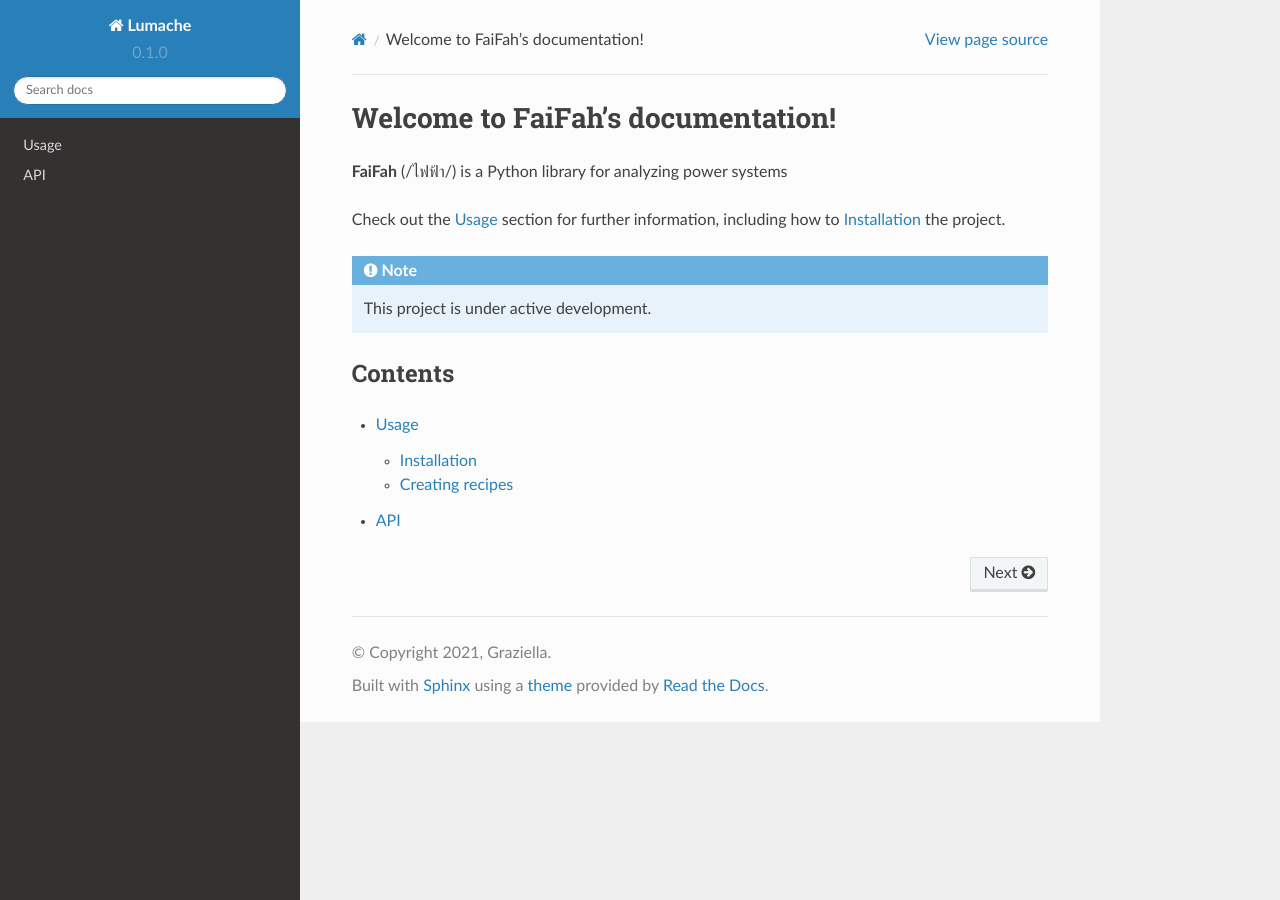
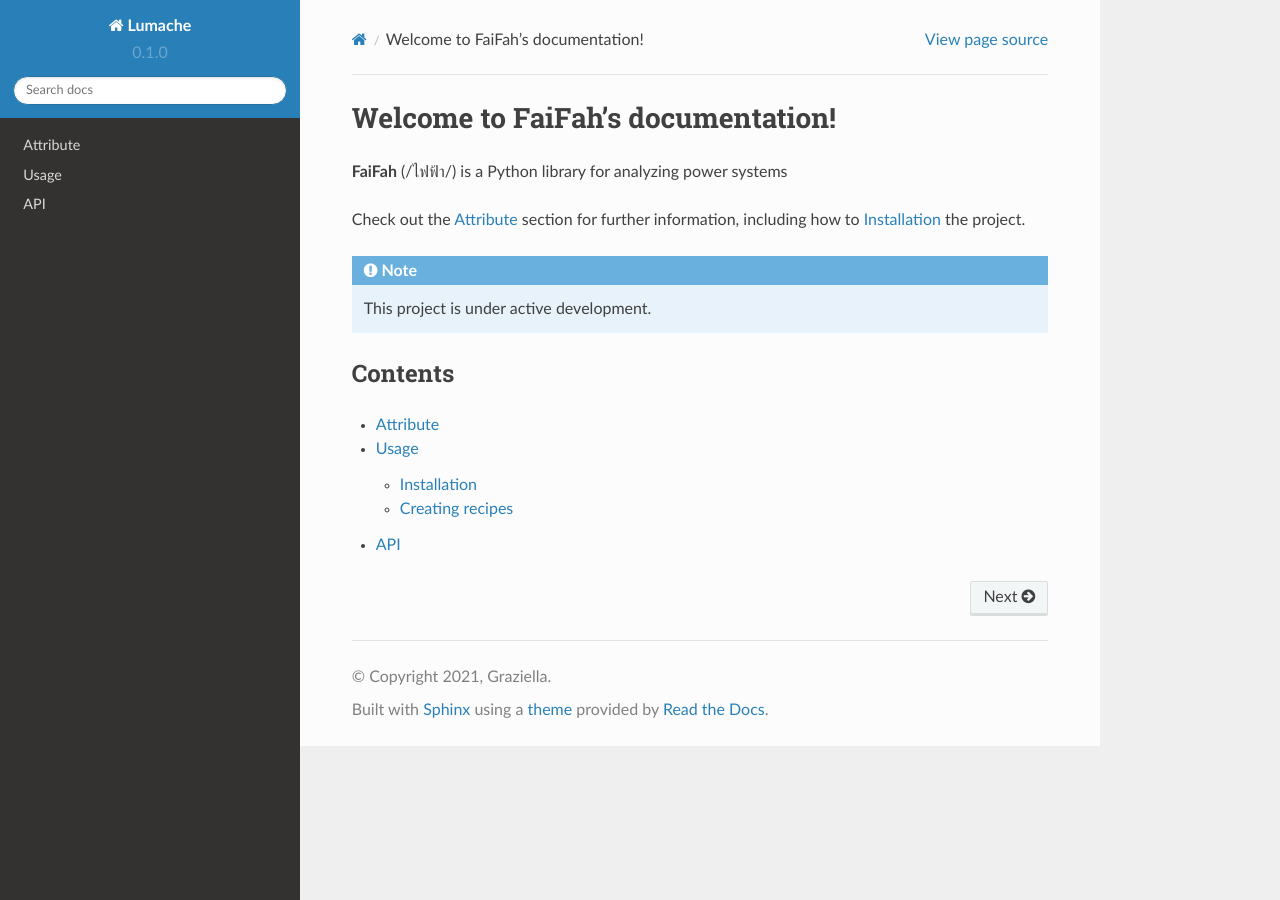
Before and after one commit to StevTobs/faifah, a Sphinx documentation site: the page built from docs/source/index.rst, in a window 1280 px wide. Built offline with Sphinx 7.4.7 and the Read the Docs theme 2.0.0, drawn with Linux system fonts in a browser that asks for light colours.

Commit message:
Update to readthedocs

```diff
--- a/docs/source/index.rst
+++ b/docs/source/index.rst
@@ -3,7 +3,7 @@
 
 **FaiFah** (/ไฟฟ้า/) is a Python library for analyzing power systems
 
-Check out the :doc:`usage` section for further information, including
+Check out the :doc:`attribute` section for further information, including
 how to :ref:`installation` the project.
 
 .. note::
@@ -15,5 +15,6 @@
 
 .. toctree::
 
+   attribute
    usage
    api
```
